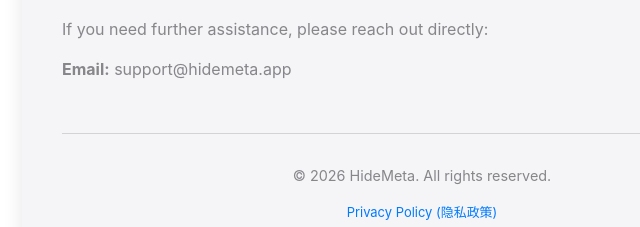
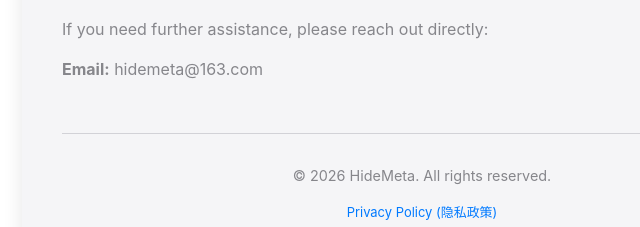
Before and after one commit to JLZhengkun/hidemeta-website, a plain HTML site: page support/index.html in a window 1280 px wide. Shown: the part 1516-1743 px from the top of the page, 218-858 px from the left. Drawn offline with Linux system fonts and the light colour scheme.

Commit message:
Update contact email to hidemeta@163.com

```diff
--- a/support/index.html
+++ b/support/index.html
@@ -276,11 +276,11 @@
             <h2>Feedback & Suggestions</h2>
             <p>We value your input! Whether you found a bug or have a feature request, we'd love to hear from you.</p>
             <p>Please click the button below to send us an email:</p>
-            <a href="mailto:support@hidemeta.app?subject=HideMeta%20Feedback" class="contact-btn">Send Feedback</a>
+            <a href="mailto:hidemeta@163.com?subject=HideMeta%20Feedback" class="contact-btn">Send Feedback</a>
 
             <h2>Contact Us</h2>
             <p style="margin-top: 15px;">If you need further assistance, please reach out directly:</p>
-            <p><strong>Email:</strong> support@hidemeta.app</p>
+            <p><strong>Email:</strong> hidemeta@163.com</p>
         </div>
 
         <!-- Chinese Version -->
@@ -321,11 +321,11 @@
             <h2>意见与建议</h2>
             <p>我们非常重视您的反馈！无论是发现 Bug 还是有新功能建议，欢迎随时告诉我们。</p>
             <p>请点击下方按钮发送邮件：</p>
-            <a href="mailto:support@hidemeta.app?subject=HideMeta%20意见反馈" class="contact-btn">发送反馈</a>
+            <a href="mailto:hidemeta@163.com?subject=HideMeta%20意见反馈" class="contact-btn">发送反馈</a>
 
             <h2>联系我们</h2>
             <p style="margin-top: 15px;">如果你需要更多帮助，请直接联系我们：</p>
-            <p><strong>邮箱：</strong> support@hidemeta.app</p>
+            <p><strong>邮箱：</strong> hidemeta@163.com</p>
         </div>
 
         <div class="footer">
```
